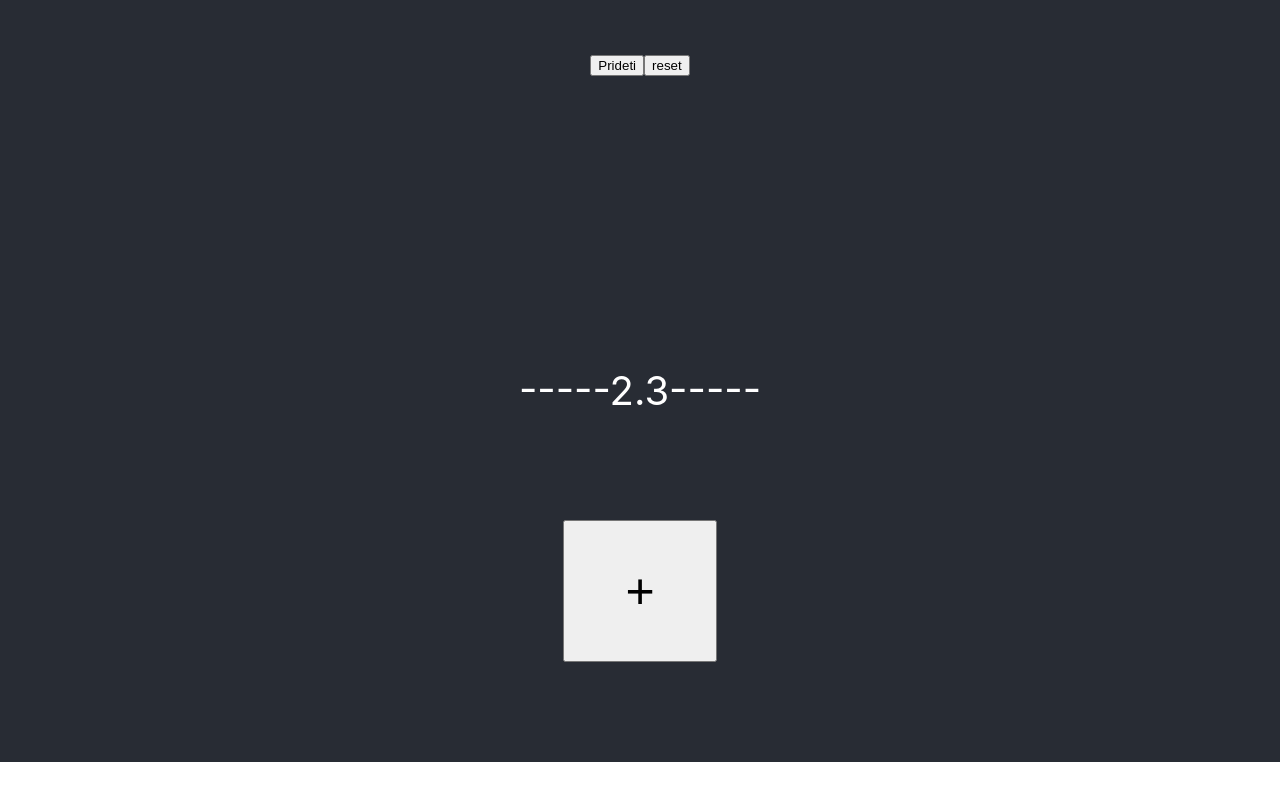
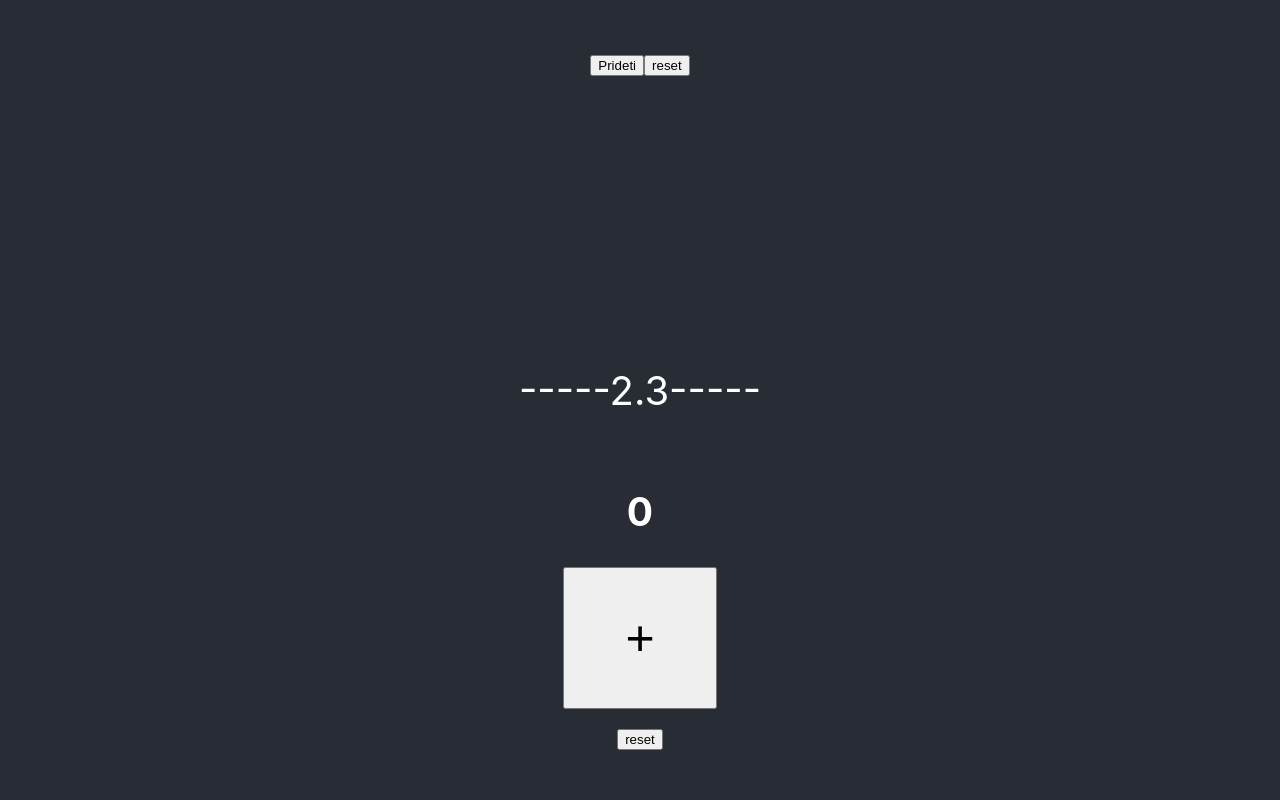
Before and after one commit to zasweted/home-work, a React (Create React App) app: page / in a window 1280 px wide. Shown: the part 2639-3439 px from the top of the page. Before the commit the page ends 3401 px from the top, so only its background shows below. Built offline with nearby package versions, Linux system fonts and the light colour scheme.

Commit message:
homework

```diff
--- a/src/Components/store-value.jsx
+++ b/src/Components/store-value.jsx
@@ -8,17 +8,22 @@ function StoreValue(){
         setCounter(x => x + 1)
     };
 
+    const reset =() => {
+        setCounter(_ => 0)
+    };
+
     useEffect(() => {
         const skaicius = localStorage.getItem('SKAICIUS');
-        setCounter(skaicius)
+        if(skaicius !== null) setCounter(JSON.parse(skaicius))
         console.log('skaicius', skaicius);
     }, [])
 
 
     useEffect(() => {
         localStorage.setItem('SKAICIUS', counter)
-        console.log('counter', counter);
+        console.log('counter', JSON.stringify(counter));
     }, [counter])
+
 
     return(
 
@@ -30,8 +35,11 @@ function StoreValue(){
             <button style={{
                 fontSize: '50px',
                 padding: '40px 60px',
+                marginBottom: '20px',
+            }} onClick={addNumber}>+</button>
+            <button style={{
                 marginBottom: '100px'
-            }} onClick={addNumber}>+</button>
+            }} onClick={reset}>reset</button>
         </>
 
     );
```
